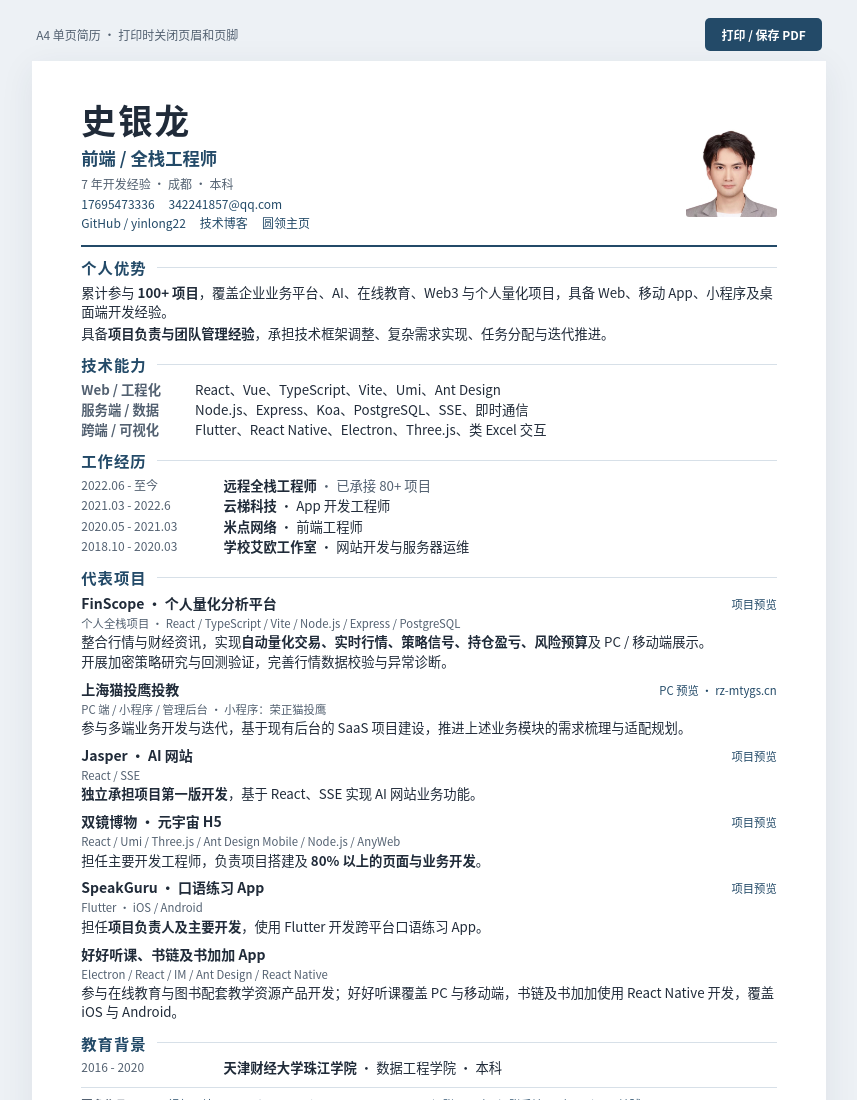
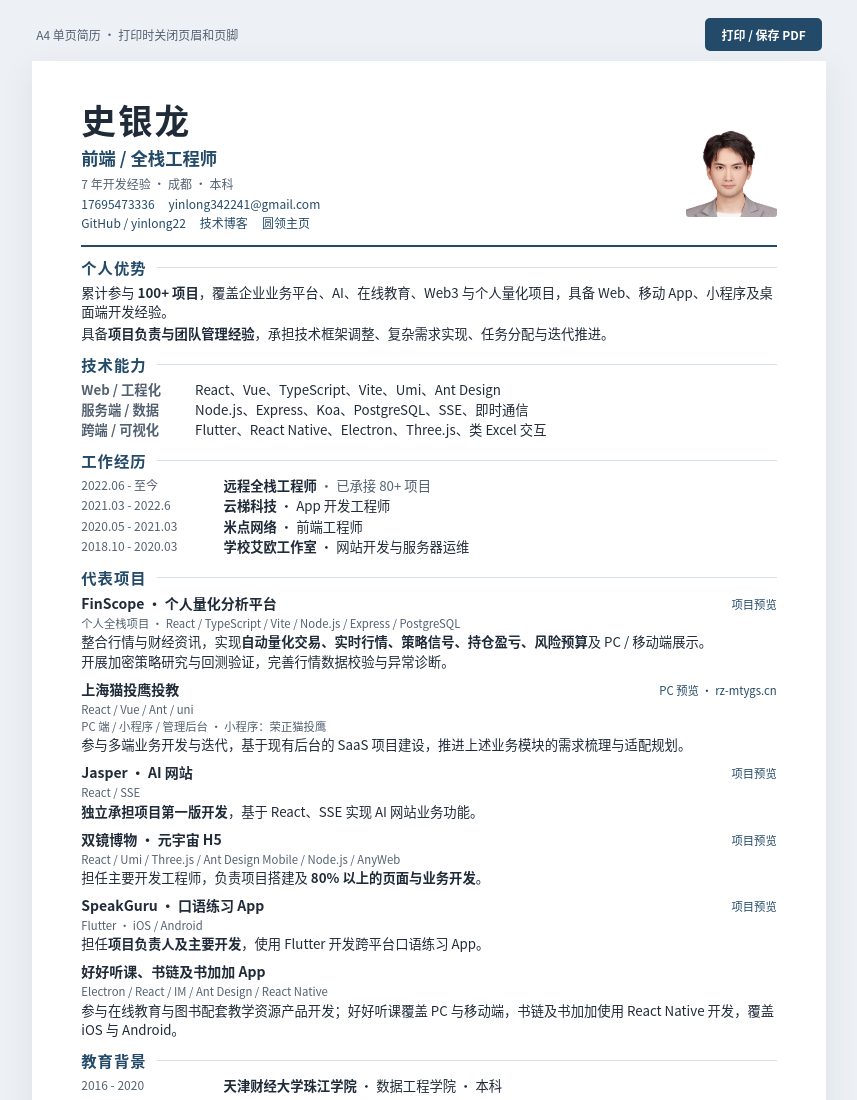
Before and after one commit to yinlong22/CV_2, a website: page src/index.html in a window 1280 px wide. Shown: the top 1100 px of the page, without its empty margins (211-1068 px from the left). Drawn offline with Linux system fonts and the light colour scheme.

Commit message:
更改简历

```diff
--- a/src/index.html
+++ b/src/index.html
@@ -157,7 +157,7 @@
             <p class="profile-meta">7 年开发经验 · 成都 · 本科</p>
             <div class="contact">
                 <a href="tel:17695473336">17695473336</a>
-                <a href="mailto:342241857@qq.com">342241857@qq.com</a>
+                <a href="mailto:yinlong342241@gmail.com">yinlong342241@gmail.com</a>
             </div>
             <div class="profile-links">
                 <a href="https://github.com/yinlong22">GitHub / yinlong22</a>
@@ -208,6 +208,7 @@
                     <h3>上海猫投鹰投教</h3>
                     <a class="project-link" href="https://www.rz-mtygs.cn/" aria-label="上海猫投鹰 PC 项目预览">PC 预览 · rz-mtygs.cn</a>
                 </div>
+                <p class="project-meta">React / Vue / Ant / uni</p>
                 <p class="project-meta">PC 端 / 小程序 / 管理后台 · 小程序：荣正猫投鹰</p>
                 <p>参与多端业务开发与迭代，基于现有后台的 SaaS 项目建设，推进上述业务模块的需求梳理与适配规划。</p>
             </li>
```
Also changed, not shown: 1 other file.
